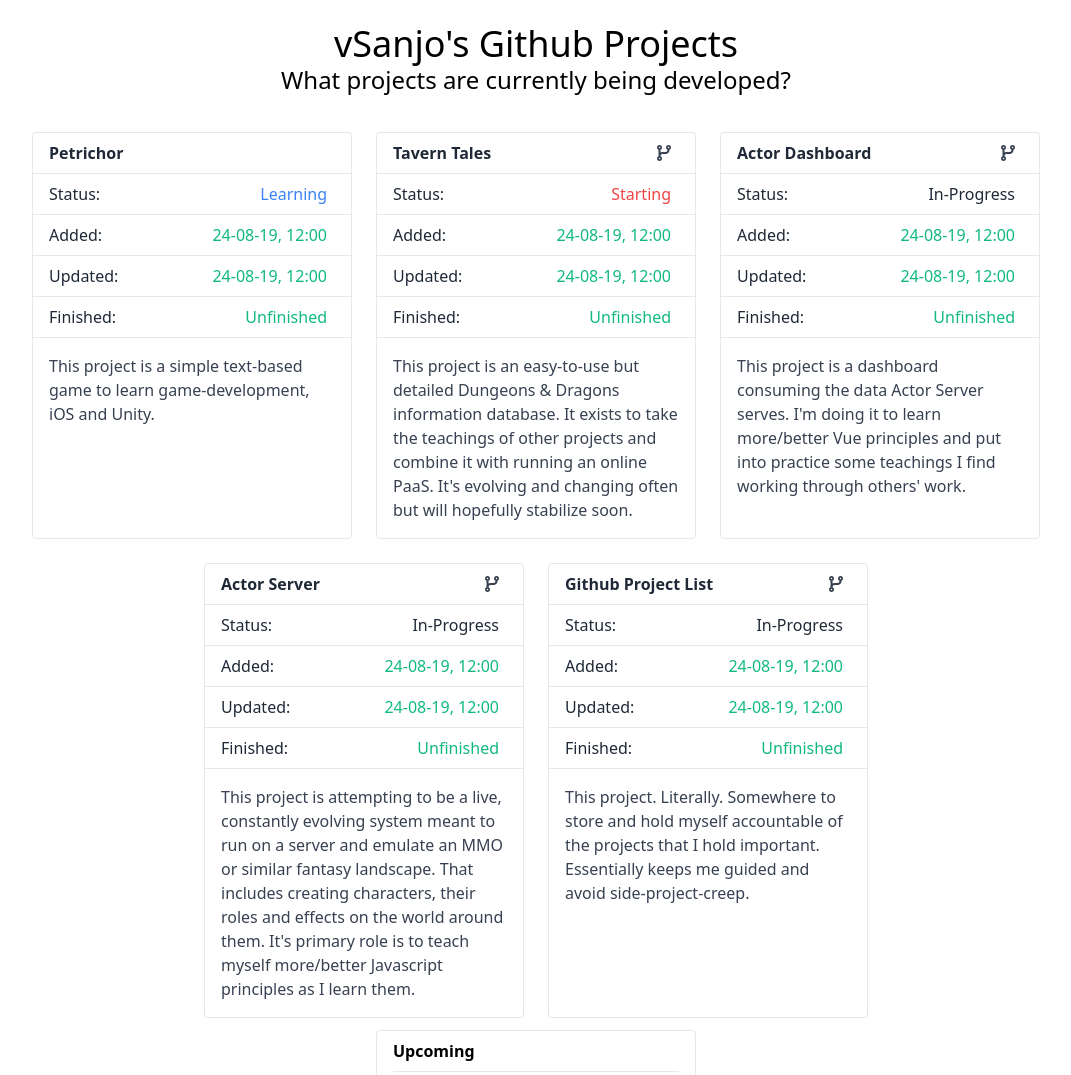
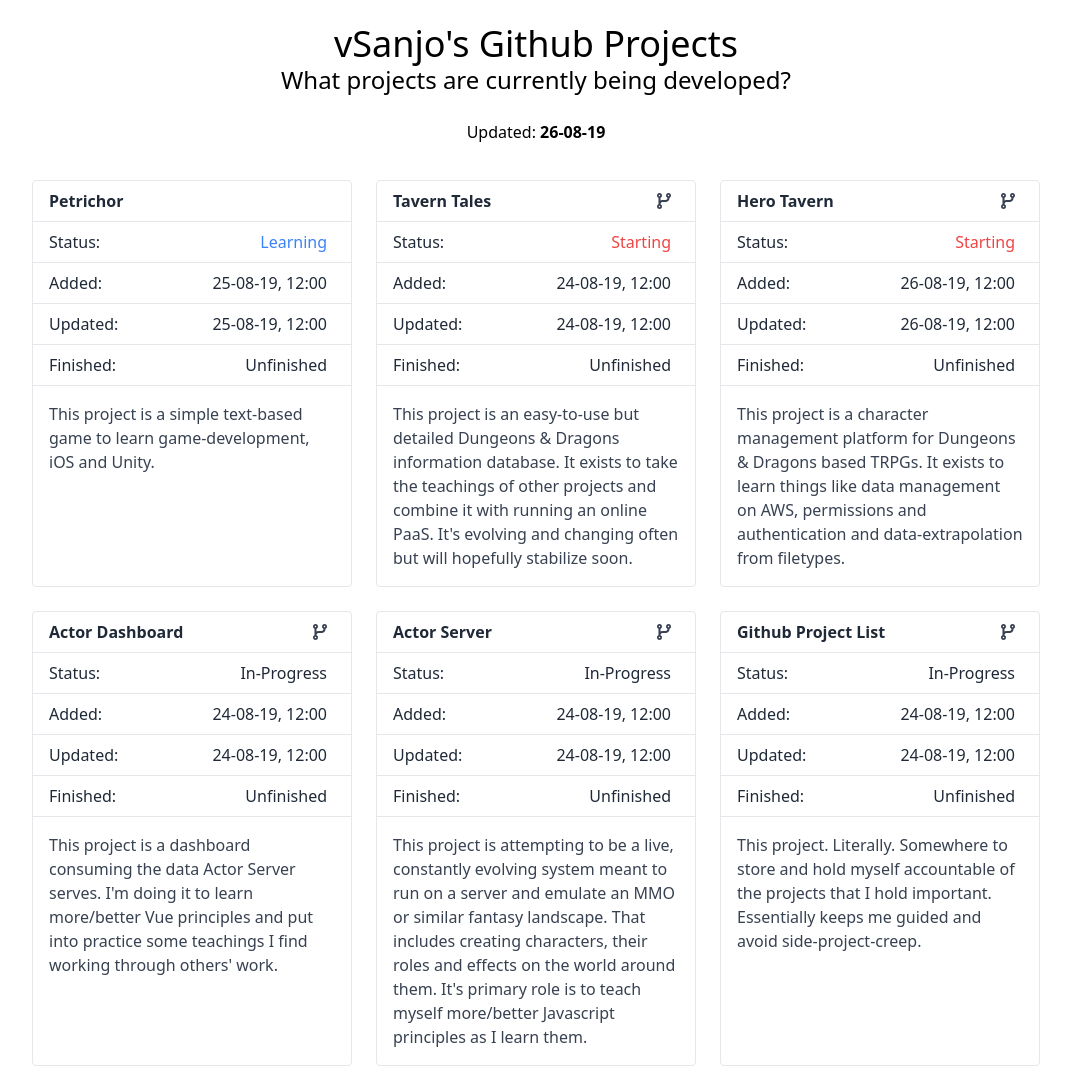
Before and after one commit to vSanjo/github, a website: page index.html in a window 1280 px wide. Shown: the top 1075 px of the page, without its empty margins (104-1175 px from the left). Drawn offline with nearby package versions, Linux system fonts and the light colour scheme.

Commit message:
Minor updates: - added new project Hero Tavern, - updated date styles, - implemented manual date-modified area.

```diff
--- a/index.html
+++ b/index.html
@@ -40,6 +40,7 @@
         <h2 class="w-full text-center text-2xl">
           What projects are currently being developed?
         </h2>
+        <span class="mt-6">Updated: <span class="font-semibold">26-08-19</span></span>
       </div>
       <div class="flex flex-wrap justify-center">
         <!-- Project Card -->
@@ -83,7 +84,7 @@
               class="flex flex-auto w-full py-2 px-4 border-b text-gray-800 justify-between items-center self-start"
             >
               Added:
-              <span class="mr-2 text-green-500">{{
+              <span class="mr-2">{{
                 momentConvert(project.dateAdded.$date)
               }}</span>
             </div>
@@ -91,7 +92,7 @@
               class="flex flex-auto w-full py-2 px-4 border-b text-gray-800 justify-between items-center self-start"
             >
               Updated:
-              <span class="mr-2 text-green-500">{{
+              <span class="mr-2">{{
                 momentConvert(project.dateModified.$date)
               }}</span>
             </div>
@@ -99,7 +100,7 @@
               class="flex flex-auto w-full py-2 px-4 border-b text-gray-800 justify-between items-center self-start"
             >
               Finished:
-              <span class="mr-2 text-green-500">{{
+              <span class="mr-2">{{
                 momentConvert(project.dateFinished.$date)
               }}</span>
             </div>
--- a/projects.json
+++ b/projects.json
@@ -1,16 +1,14 @@
 [
   {
-    "_id": { "$oid": "5d60a61aeb2bf867ca323a9a" },
-    "dateAdded": { "$date": "2019-08-24T00:00:00.000Z" },
+    "dateAdded": { "$date": "2019-08-25T00:00:00.000Z" },
     "dateFinished": { "$date": "1999-12-31T01:00:00.000Z" },
-    "dateModified": { "$date": "2019-08-24T00:00:00.000Z" },
+    "dateModified": { "$date": "2019-08-25T00:00:00.000Z" },
     "description": "This project is a simple text-based game to learn game-development, iOS and Unity.",
     "name": "Petrichor",
     "status": 4,
     "url": ""
   },
   {
-    "_id": { "$oid": "5d60a61aeb2bf867ca323a9a" },
     "dateAdded": { "$date": "2019-08-24T00:00:00.000Z" },
     "dateFinished": { "$date": "1999-12-31T01:00:00.000Z" },
     "dateModified": { "$date": "2019-08-24T00:00:00.000Z" },
@@ -20,7 +18,15 @@
     "url": "https://github.com/vSanjo/tavern-tales"
   },
   {
-    "_id": { "$oid": "5d60a59eeb2bf867ca323a98" },
+    "dateAdded": { "$date": "2019-08-26T00:00:00.000Z" },
+    "dateFinished": { "$date": "1999-12-31T01:00:00.000Z" },
+    "dateModified": { "$date": "2019-08-26T00:00:00.000Z" },
+    "description": "This project is a character management platform for Dungeons \u0026 Dragons based TRPGs. It exists to learn things like data management on AWS, permissions and authentication and data-extrapolation from filetypes.",
+    "name": "Hero Tavern",
+    "status": 0,
+    "url": "https://github.com/vSanjo/hero-tavern"
+  },
+  {
     "dateAdded": { "$date": "2019-08-24T00:00:00.000Z" },
     "dateFinished": { "$date": "1999-12-31T01:00:00.000Z" },
     "dateModified": { "$date": "2019-08-24T00:00:00.000Z" },
@@ -30,7 +36,6 @@
     "url": "https://github.com/vSanjo/actor-dashboard"
   },
   {
-    "_id": { "$oid": "5d60a5f0eb2bf867ca323a99" },
     "dateAdded": { "$date": "2019-08-24T00:00:00.000Z" },
     "dateFinished": { "$date": "1999-12-31T01:00:00.000Z" },
     "dateModified": { "$date": "2019-08-24T00:00:00.000Z" },
@@ -40,7 +45,6 @@
     "url": "https://github.com/vSanjo/Actor-Server"
   },
   {
-    "_id": { "$oid": "5d60a644eb2bf867ca323a9b" },
     "dateAdded": { "$date": "2019-08-24T00:00:00.000Z" },
     "dateFinished": { "$date": "1999-12-31T01:00:00.000Z" },
     "dateModified": { "$date": "2019-08-24T00:00:00.000Z" },
```
